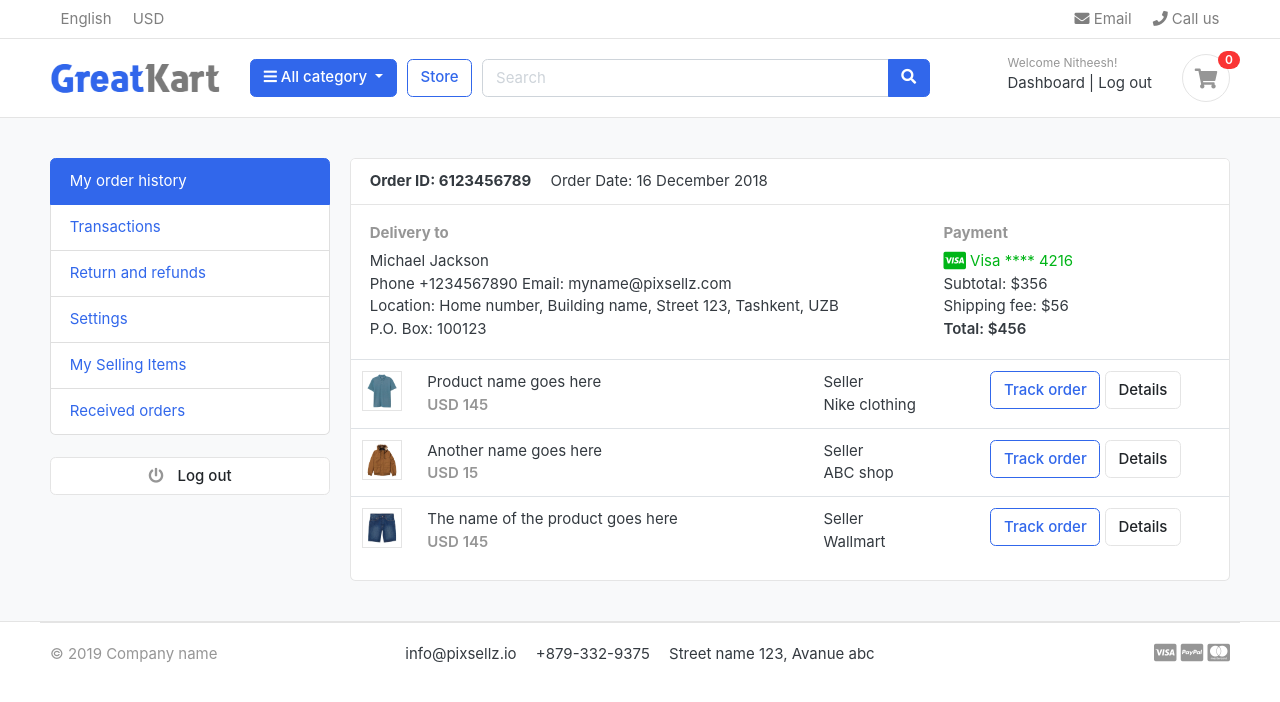
After one commit to NickNair07/GreatCart-Ecommerce, a Django app: page /accounts/ in a window 1280 px wide. The commit adds this page. Shown: the top 702 px of the page. Run offline with Django 3.2, Linux system fonts and the light colour scheme; a user stored in the database is signed in; data comes from the database, SQL or seed files in the repository; both versions use the stored data as it was after the commit; some libraries are stand-ins or nearby versions; some web fonts are replaced.

Commit message:
user account activation using email

```diff
--- a/accounts/urls.py
+++ b/accounts/urls.py
@@ -6,4 +6,8 @@ urlpatterns = [
     path('register/',views.register, name='register'),
     path('login/',views.login, name='login'),
     path('logout/', views.logout, name='logout'),
+    path('dashboard/', views.dashboard, name='dashboard'),
+    path('', views.dashboard, name='dashboard'),
+
+    path('activate/<uidb64>/<token>/', views.activate, name='activate'),
 ]
--- a/accounts/views.py
+++ b/accounts/views.py
@@ -4,6 +4,15 @@ from .models import Account
 from django.contrib import messages
 from django.contrib import auth
 from django.contrib.auth.decorators import login_required
+from django.http import HttpResponse
+
+# Verification email
+from django.contrib.sites.shortcuts import get_current_site
+from django.template.loader import render_to_string
+from django.utils.http import urlsafe_base64_encode, urlsafe_base64_decode
+from django.utils.encoding import force_bytes
+from django.contrib.auth.tokens import default_token_generator
+from django.core.mail import EmailMessage
 
 
 # Create your views here.
@@ -21,6 +30,22 @@ def register(request):
                                                username=username, password=password)
             user.phone_number = phone_number
             user.save()
+
+            # USER ACTIVATION
+            current_site = get_current_site(request)
+            mail_subject = 'Please activate your account'
+            message = render_to_string('accounts/account_verification_email.html', {
+                'user': user,
+                'domain': current_site,
+                'uid': urlsafe_base64_encode(force_bytes(user.pk)),
+                'token': default_token_generator.make_token(user),
+            })
+            to_email = email
+            send_email = EmailMessage(mail_subject, message, to=[to_email])
+            send_email.send()
+            return redirect('/accounts/login/?command=verification&email='+email)
+
+
             messages.success(request, 'Registration Successful.')
             return redirect('login')
         else:
@@ -42,8 +67,8 @@ def login(request):
         user = auth.authenticate(email=email, password=password)
         if user is not None:
             auth.login(request, user)
-            # messages.success(request, 'You are now Logged In.')
-            return redirect('home')
+            messages.success(request, 'You are now Logged In.')
+            return redirect('dashboard')
         else:
             messages.error(request, 'Invalid Login Credentials')
             return redirect('login')
@@ -55,3 +80,27 @@ def logout(request):
     auth.logout(request)
     messages.success(request, 'Logged Out Successfully!')
     return redirect('login')
+
+
+def activate(request, uidb64, token):
+    try:
+        uid = urlsafe_base64_decode(uidb64).decode()
+        user = Account._default_manager.get(pk=uid)
+
+    except(TypeError, ValueError, OverflowError, Account.DoesNotExist):
+        user = None
+
+    if user is not None and default_token_generator.check_token(user, token):
+        user.is_active = True
+        user.save()
+        messages.success(request, 'Congratulations! Your account is activated.')
+        return redirect('login')
+
+    else:
+        messages.error(request, 'Invalid activation link')
+        return redirect('register')
+
+
+@login_required(login_url='login')
+def dashboard(request):
+    return render(request, 'accounts/dashboard.html')
--- a/store/views.py
+++ b/store/views.py
@@ -21,7 +21,7 @@ def store(request, category_slug=None):     # None is set to avoid getting error
         products = Product.objects.all().filter(is_available=True)
 
         # pagination for all products
-        paginator = Paginator(products, 3)
+        paginator = Paginator(products, 6)
         page = request.GET.get('page')
         paged_products = paginator.get_page(page)
         product_count = products.count()
--- /dev/null
+++ b/templates/accounts/dashboard.html
@@ -0,0 +1,102 @@
+{% extends "base.html" %}
+{% load static %}
+
+{% block content %}
+<!-- ========================= SECTION CONTENT ========================= -->
+<section class="section-conten padding-y bg">
+
+    {% include "includes/alerts.html" %}
+    <div class="container">
+        <div class="row">
+        <aside class="col-md-3">
+            <!--   SIDEBAR   -->
+            <ul class="list-group">
+                <a class="list-group-item active" href="#"> My order history </a>
+                <a class="list-group-item" href="#"> Transactions </a>
+                <a class="list-group-item" href="#"> Return and refunds </a>
+                <a class="list-group-item" href="#">Settings </a>
+                <a class="list-group-item" href="#"> My Selling Items </a>
+                <a class="list-group-item" href="#"> Received orders </a>
+            </ul>
+            <br>
+            <a class="btn btn-light btn-block" href="{% url 'logout' %}"> <i class="fa fa-power-off"></i> <span class="text">Log out</span> </a>
+            <!--   SIDEBAR .//END   -->
+        </aside>
+        <main class="col-md-9">
+            <article class="card">
+            <header class="card-header">
+                <strong class="d-inline-block mr-3">Order ID: 6123456789</strong>
+                <span>Order Date: 16 December 2018</span>
+            </header>
+            <div class="card-body">
+                <div class="row">
+                    <div class="col-md-8">
+                        <h6 class="text-muted">Delivery to</h6>
+                        <p>Michael Jackson <br>
+                        Phone +1234567890 Email: myname@pixsellz.com <br>
+                        Location: Home number, Building name, Street 123,  Tashkent, UZB <br>
+                        P.O. Box: 100123
+                         </p>
+                    </div>
+                    <div class="col-md-4">
+                        <h6 class="text-muted">Payment</h6>
+                        <span class="text-success">
+                            <i class="fab fa-lg fa-cc-visa"></i>
+                            Visa  **** 4216
+                        </span>
+                        <p>Subtotal: $356 <br>
+                         Shipping fee:  $56 <br>
+                         <span class="b">Total:  $456 </span>
+                        </p>
+                    </div>
+                </div> <!-- row.// -->
+            </div> <!-- card-body .// -->
+            <div class="table-responsive">
+            <table class="table table-hover">
+                <tr>
+                    <td width="65">
+                        <img src="{% static '/images/items/1.jpg' %}" class="img-xs border">
+                    </td>
+                    <td>
+                        <p class="title mb-0">Product name goes here </p>
+                        <var class="price text-muted">USD 145</var>
+                    </td>
+                    <td> Seller <br> Nike clothing </td>
+                    <td width="250"> <a href="#" class="btn btn-outline-primary">Track order</a> <a href="#" class="btn btn-light"> Details </a> </td>
+                </tr>
+                <tr>
+                    <td>
+                        <img src="{% static '/images/items/2.jpg' %}" class="img-xs border">
+                    </td>
+                    <td>
+                        <p class="title mb-0">Another name goes here </p>
+                        <var class="price text-muted">USD 15</var>
+                    </td>
+                    <td> Seller <br> ABC shop </td>
+                    <td> <a href="#" class="btn btn-outline-primary">Track order</a> <a href="#" class="btn btn-light"> Details </a> </td>
+                </tr>
+                <tr>
+                    <td>
+                        <img src="{% static '/images/items/3.jpg' %}" class="img-xs border">
+                    </td>
+                    <td>
+                        <p class="title mb-0">The name of the product  goes here </p>
+                        <var class="price text-muted">USD 145</var>
+                    </td>
+                    <td> Seller <br> Wallmart </td>
+                    <td> <a href="#" class="btn btn-outline-primary">Track order</a> <a href="#" class="btn btn-light"> Details </a> </td>
+                </tr>
+            </table>
+            </div> <!-- table-responsive .end// -->
+            </article> <!-- order-group.// -->
+        </main>
+    </div> <!-- row.// -->
+    </div>
+
+
+    </section>
+    <!-- ========================= SECTION CONTENT END// ========================= -->
+
+
+
+{% endblock content %}
```
Also changed, not shown: Ecommerce/settings.py (+7 -0 lines), templates/accounts/account_verification_email.html (added, +10 -0 lines), templates/accounts/login.html (+9 -1 lines), db.sqlite3.
